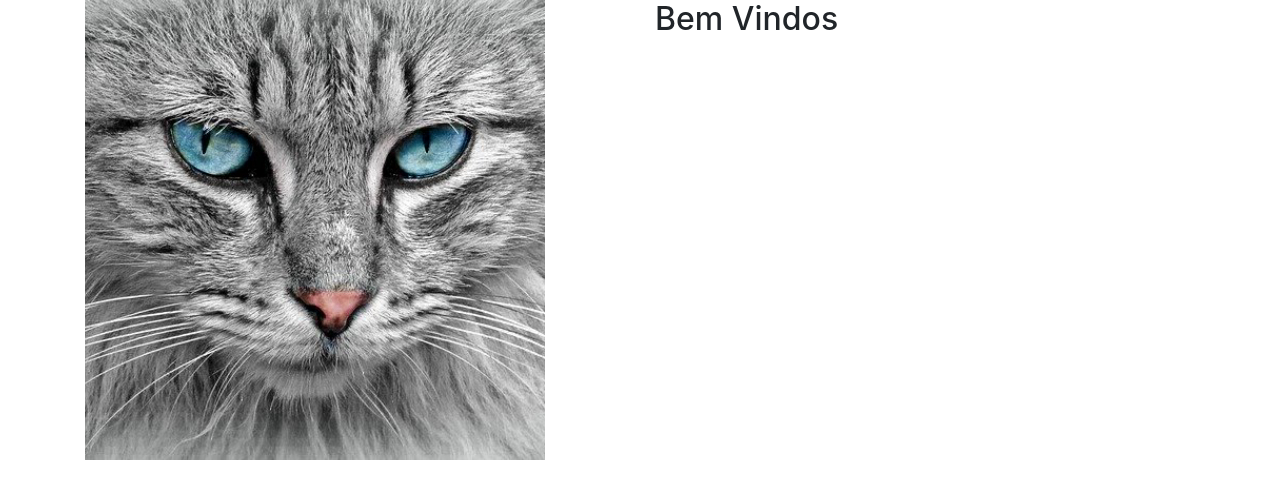
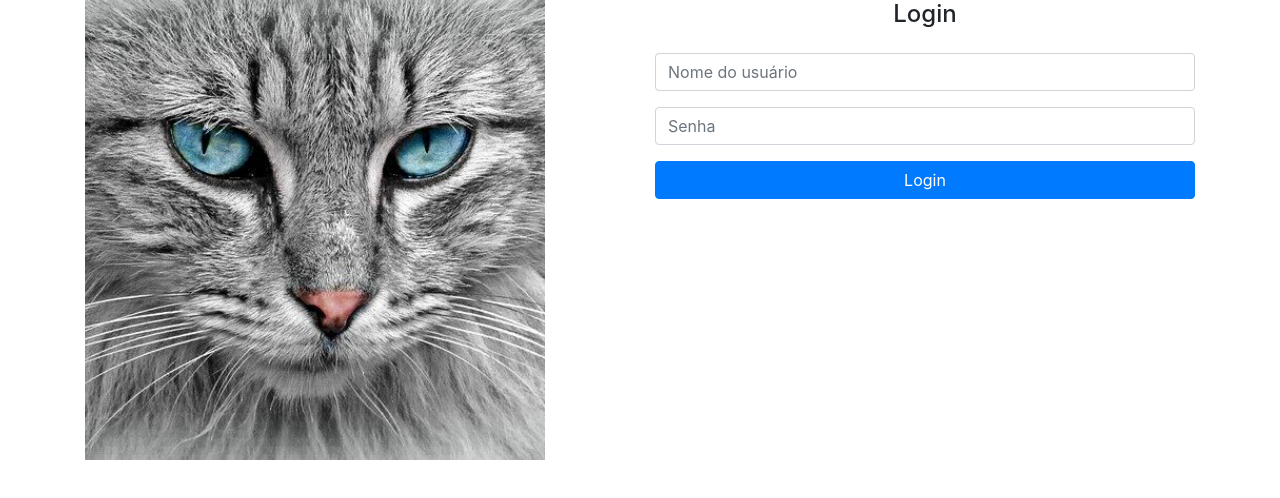
Before and after one commit to alura-cursos/angular_formularios, an Angular app in the folder gatitobook/: page /home in a window 1280 px wide. Shown: the top 498 px of the page. Built offline with nearby package versions, Linux system fonts and the light colour scheme.

Commit message:
Aula 1.8

```diff
--- a/gatitobook/src/app/home/home.component.html
+++ b/gatitobook/src/app/home/home.component.html
@@ -8,7 +8,7 @@
       />
     </div>
     <div class="col-md-6">
-      <h2>Bem Vindos</h2>
+      <router-outlet></router-outlet>
     </div>
   </div>
 </div>
--- a/gatitobook/src/app/home/home.module.ts
+++ b/gatitobook/src/app/home/home.module.ts
@@ -3,9 +3,10 @@
 
 import { HomeRoutingModule } from './home-routing.module';
 import { HomeComponent } from './home.component';
+import { LoginComponent } from './login/login.component';
 
 @NgModule({
-  declarations: [HomeComponent],
+  declarations: [HomeComponent, LoginComponent],
   imports: [CommonModule, HomeRoutingModule],
   exports: [HomeComponent],
 })
--- /dev/null
+++ b/gatitobook/src/app/home/login/login.component.html
@@ -0,0 +1,13 @@
+<h4 class="text-center">Login</h4>
+
+<form class="form mt-4">
+  <div class="form-group">
+    <input class="form-control" placeholder="Nome do usuário" />
+  </div>
+
+  <div class="form-group">
+    <input type="password" class="form-control" placeholder="Senha" />
+  </div>
+
+  <button type="submit" class="btn btn-primary btn-block">Login</button>
+</form>
--- /dev/null
+++ b/gatitobook/src/app/home/login/login.component.ts
@@ -0,0 +1,15 @@
+import { Component, OnInit } from '@angular/core';
+
+@Component({
+  selector: 'app-login',
+  templateUrl: './login.component.html',
+  styleUrls: ['./login.component.css']
+})
+export class LoginComponent implements OnInit {
+
+  constructor() { }
+
+  ngOnInit(): void {
+  }
+
+}
```
Also changed, not shown: gatitobook/src/app/home/home-routing.module.ts (+7 -0 lines), gatitobook/src/app/home/login/login.component.css (added), 1 other file (tests, documents, lock files or other folders).
